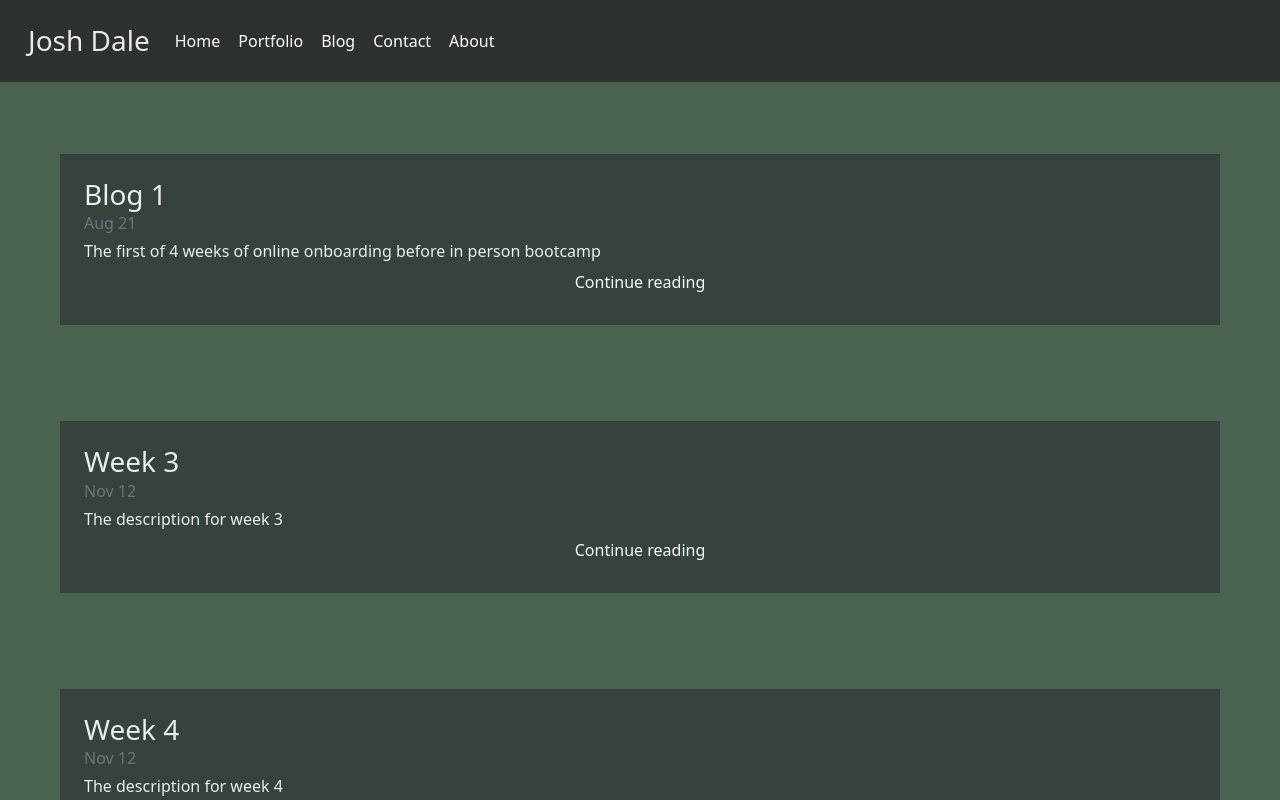
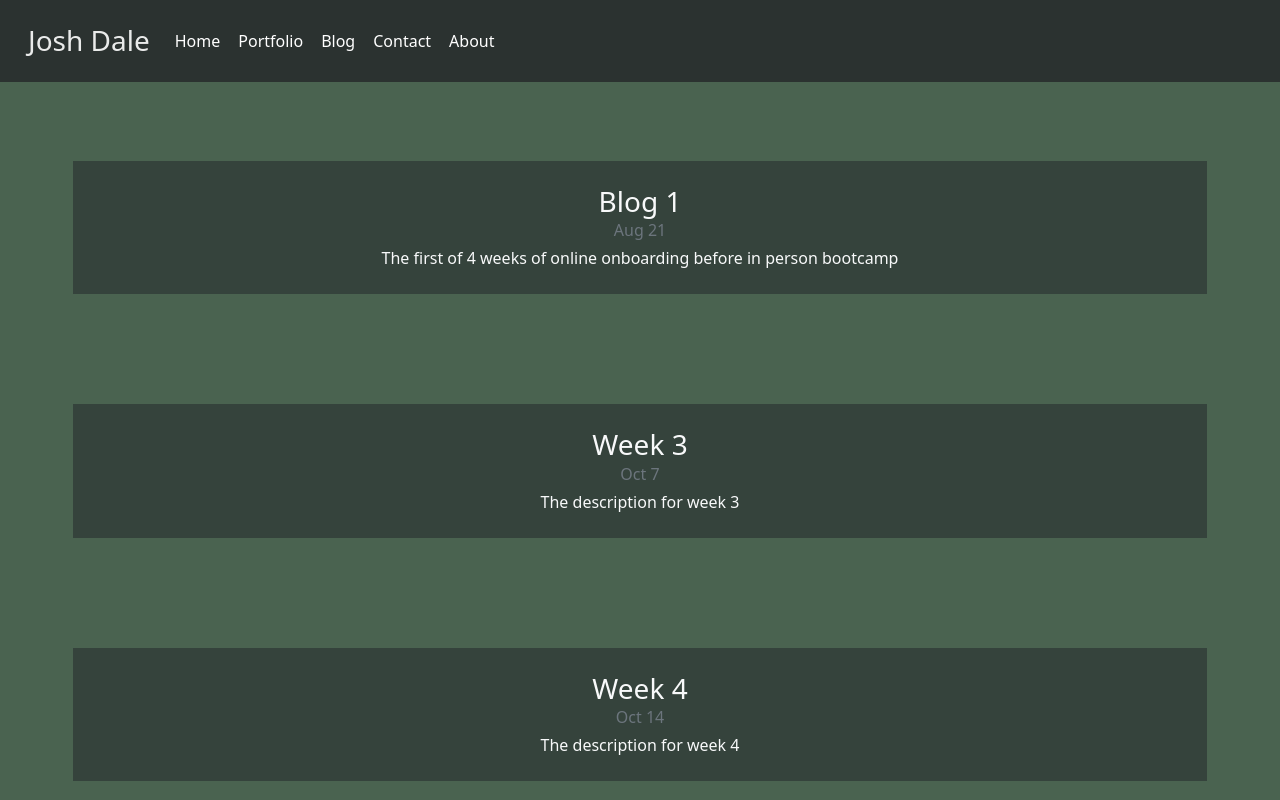
Before and after one commit to Joshtdale/joshtdale.github.io, a React (Create React App) app in the folder app/: page / in a window 1280 px wide. Both pictures are taken after a click on the button "Blog". Shown: the top 800 px of the page. Built offline with nearby package versions, Linux system fonts and the light colour scheme.

Commit message:
blog stuff, dates

```diff
--- a/app/src/Blog.js
+++ b/app/src/Blog.js
@@ -15,25 +15,25 @@ const blogList = [
     },
     {
         title: 'Week 3',
-        date: 'Nov 12',
+        date: 'Oct 7',
         description: 'The description for week 3',
         blog: <BlogSprint3 />
     },
     {
         title: 'Week 4',
-        date: 'Nov 12',
+        date: 'Oct 14',
         description: 'The description for week 4',
         blog: <BlogSprint4 />
     },
     {
         title: 'Week 5',
-        date: 'Nov 12',
+        date: 'Oct 21',
         description: 'The description for week 5',
         blog: <BlogSprint5 />
     },
     {
         title: 'Week 6',
-        date: 'Nov 12',
+        date: 'Oct 28',
         description: 'The description for week 6',
         blog: <BlogSprint6 />
     },
@@ -53,12 +53,14 @@ function BlogTeaser(props) {
             elementKey += 1
             return (
                 <div className="row" key={elementKey}>
+                    <button className="btn text-light" onClick={() => props.setPage(item.title)}>
                     <div className="col p-4 d-flex flex-column bg-dark bg-opacity-50 position-static m-5">
                         <h3 className="mb-0">{item.title}</h3>
                         <div className="mb-1 text-muted">{item.date}</div>
                         <p className="card-text mb-auto">{item.description}</p>
-                        <button className="btn text-light" onClick={() => props.setPage(item.title)}>Continue reading</button>
+                        {/* <button className="btn text-light" onClick={() => props.setPage(item.title)}>Continue reading</button> */}
                     </div>
+                    </button>
                 </div>
                 // <BlogTeaser title={item[0]} description={item[1]} setPage={setPage} />
             )
```
